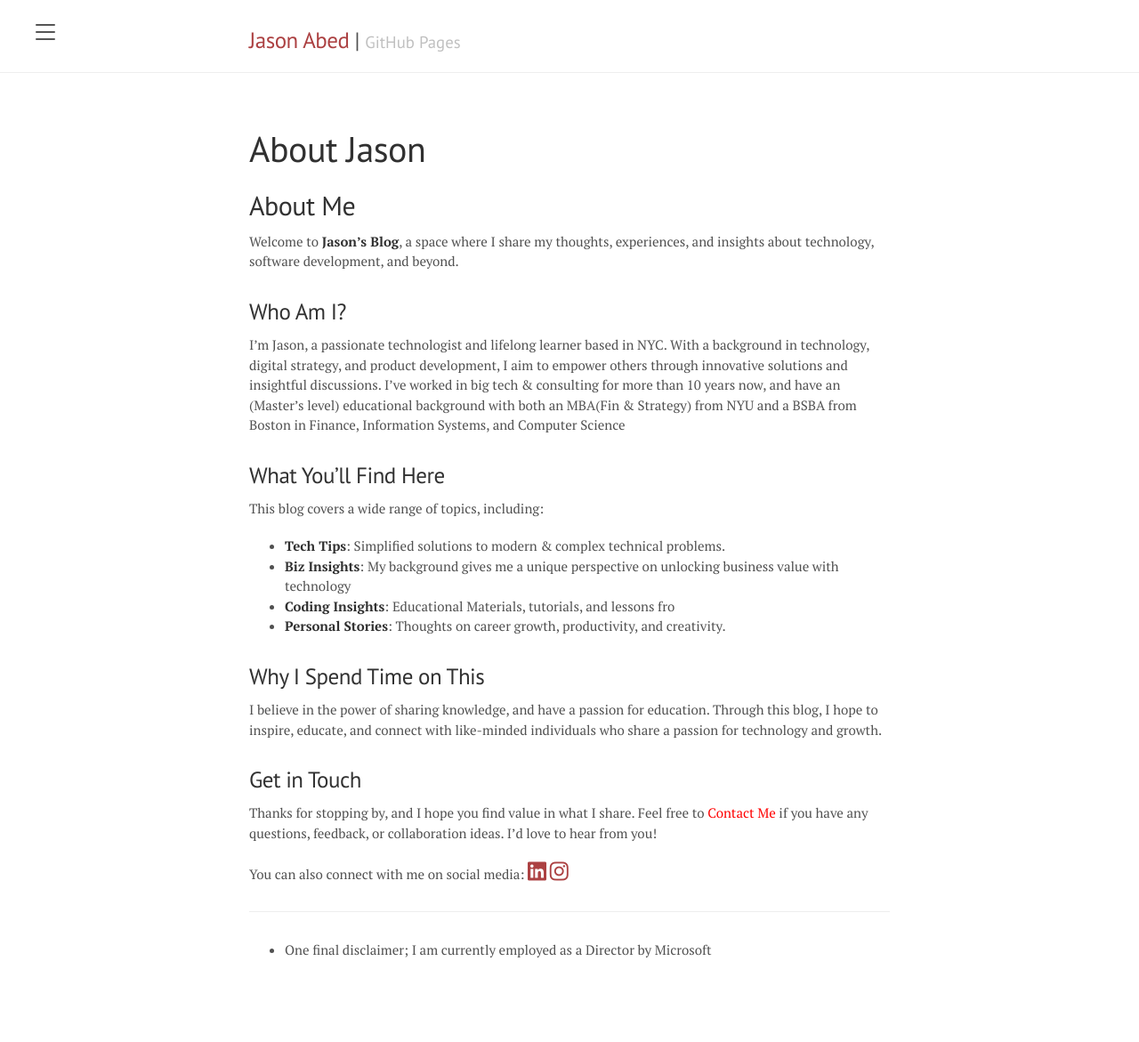
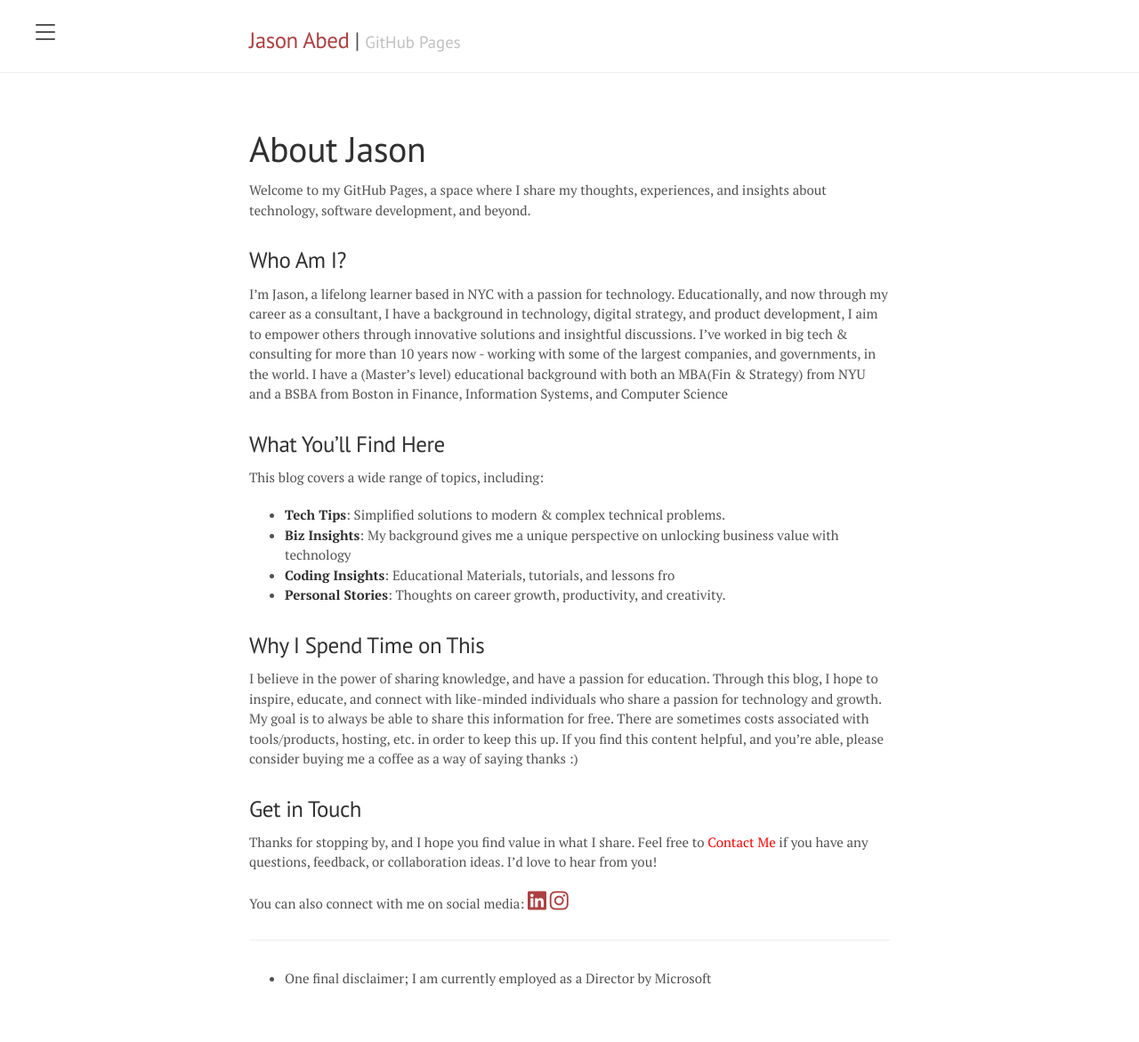
Before and after one commit to j-abed/j-abed.github.io, a Jekyll site: the page built from about.md, in a window 1280 px wide. Shown: the whole page at 89% size. Built offline with Jekyll 4.4.1, drawn with Linux system fonts in a browser that asks for light colours; comment, search, counter and statistics services are not loaded; before the commit the page ends 1138 px from its top, so only the background shows below that.

Commit message:
Update about.md

```diff
--- a/about.md
+++ b/about.md
@@ -4,13 +4,11 @@ title: About Jason
 permalink: /about/
 ---
 
-## About Me
-
-Welcome to **Jason's Blog**, a space where I share my thoughts, experiences, and insights about technology, software development, and beyond.
+Welcome to my GitHub Pages, a space where I share my thoughts, experiences, and insights about technology, software development, and beyond.
 
 ### Who Am I?
 
-I'm Jason, a passionate technologist and lifelong learner based in NYC. With a background in technology, digital strategy, and product development, I aim to empower others through innovative solutions and insightful discussions. I've worked in big tech & consulting for more than 10 years now, and have an (Master's level) educational background with both an MBA(Fin & Strategy) from NYU and a BSBA from Boston in Finance, Information Systems, and Computer Science
+I'm Jason, a lifelong learner based in NYC with a passion for technology. Educationally, and now through my career as a consultant, I have a background in technology, digital strategy, and product development, I aim to empower others through innovative solutions and insightful discussions. I've worked in big tech & consulting for more than 10 years now - working with some of the largest companies, and governments, in the world. I have a (Master's level) educational background with both an MBA(Fin & Strategy) from NYU and a BSBA from Boston in Finance, Information Systems, and Computer Science
 
 ### What You'll Find Here
 
@@ -22,7 +20,7 @@ This blog covers a wide range of topics, including:
 
 ### Why I Spend Time on This
 
-I believe in the power of sharing knowledge, and have a passion for education. Through this blog, I hope to inspire, educate, and connect with like-minded individuals who share a passion for technology and growth.
+I believe in the power of sharing knowledge, and have a passion for education. Through this blog, I hope to inspire, educate, and connect with like-minded individuals who share a passion for technology and growth. My goal is to always be able to share this information for free. There are sometimes costs associated with tools/products, hosting, etc. in order to keep this up. If you find this content helpful, and you're able, please consider buying me a coffee as a way of saying thanks :)
 
 ### Get in Touch
 
```
